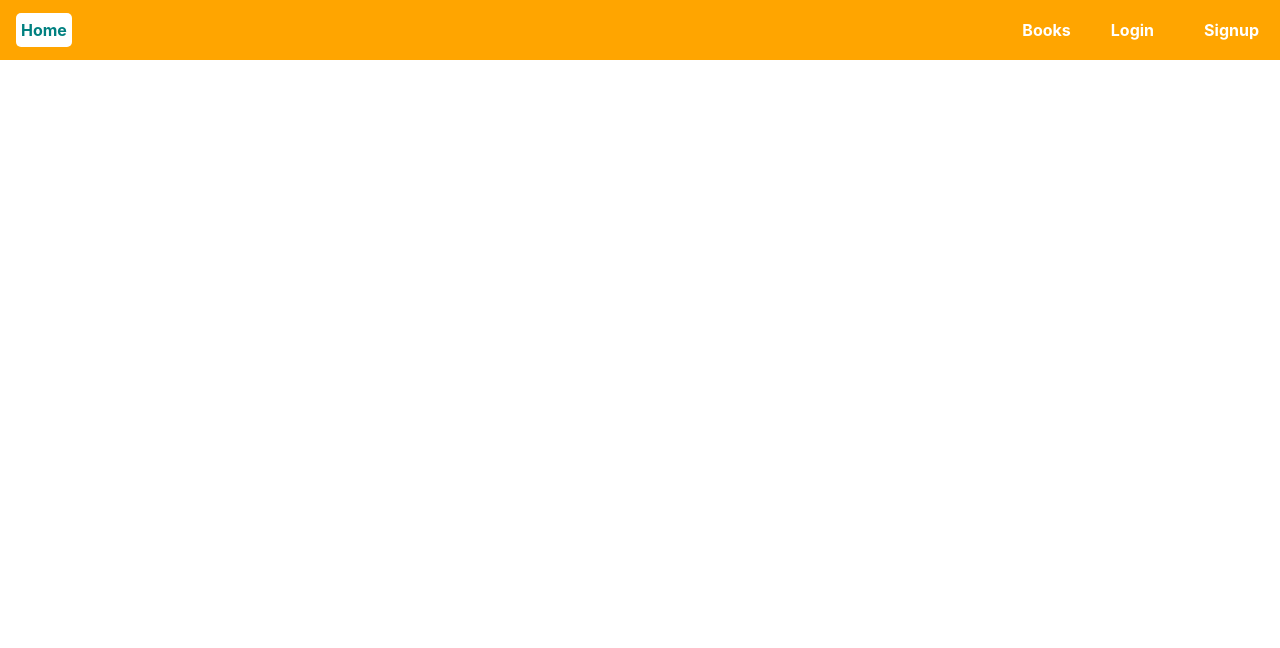
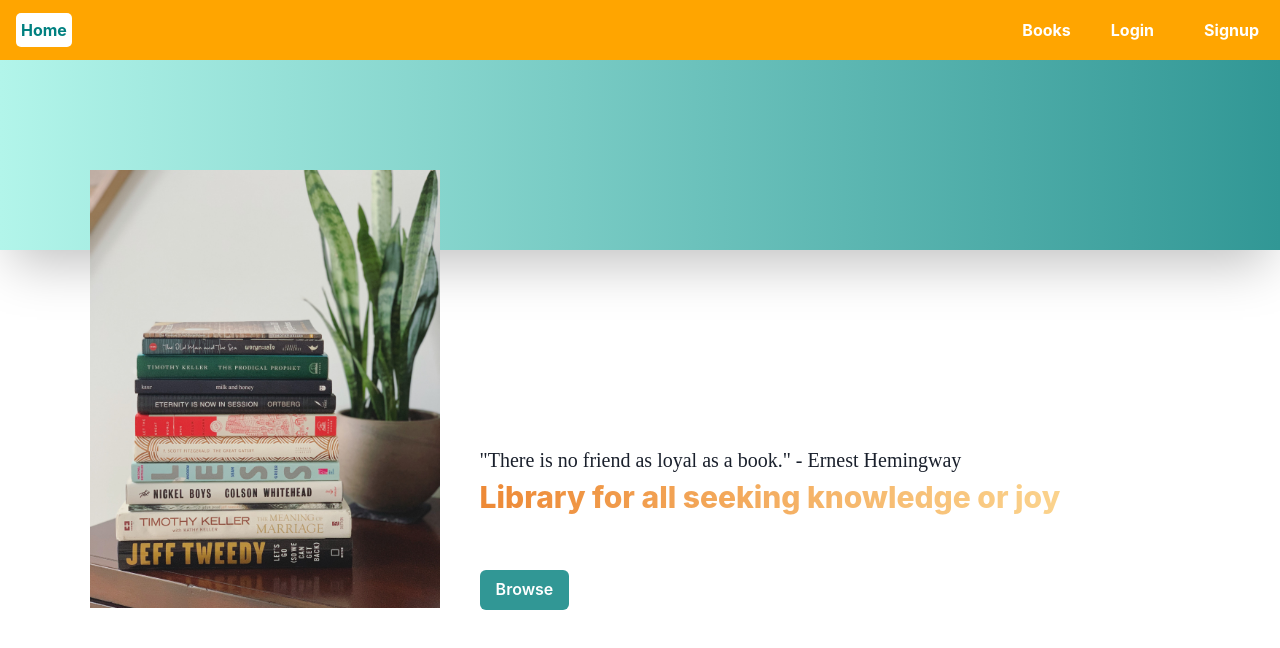
Before and after one commit to anup-an/library-api, a React (Create React App) app in the folder client/: page / in a window 1280 px wide. Shown: the top 648 px of the page. Built offline with nearby package versions, Linux system fonts and the light colour scheme; no server answers.

Commit message:
Add landing page

```diff
--- a/client/src/App.tsx
+++ b/client/src/App.tsx
@@ -12,6 +12,7 @@ import RegisterPage from "./views/RegisterPage";
 import BookDetailsPage from "./views/BookDetailsPage";
 import UserPage from "./views/UserPage";
 import RootLayout from "./views/RootLayout";
+import LandingPage from "./views/LandingPage";
 
 const getInitialState = (): AppState => {
   const auth = localStorage.getItem("authStatus");
@@ -36,6 +37,10 @@ const router = createBrowserRouter([
     element: <RootLayout />,
     errorElement: <div>404</div>,
     children: [
+      {
+        path: "/",
+        element: <LandingPage />,
+      },
       {
         path: "/books",
         element: <BookListPage />,
--- a/client/src/views/LandingPage/index.tsx
+++ b/client/src/views/LandingPage/index.tsx
@@ -1,11 +1,55 @@
-import Button from "src/components/ui/Button";
+import { Box, Text, Flex } from "@chakra-ui/layout";
+import { Button} from "@chakra-ui/react";
 
 const LandingPage = () => {
   return (
-    <div>
-      <h2>Welcome to the library</h2>
-      <Button buttonText="Browse books" type="button"/>
-    </div>
+    <Box>
+      <Box
+        w="100%"
+        h="250px"
+        bgGradient="linear(to-r, teal.100, teal.500)"
+        boxShadow="2xl"
+        borderTop="5px"
+        borderColor="teal"
+      />
+      <Flex
+        zIndex={40}
+        display={["block", "block", "block", "flex"]}
+        width="100%"
+        alignItems="flex-end"
+        gap="40px"
+        marginTop="-80px"
+        marginBottom="40px"
+      >
+        <Box w="350px" marginLeft="7vw" height="440px">
+          <img src="/book_unsplash_image.jpeg" alt="Books" />
+        </Box>
+        <Flex
+          p={["7vw", "7vw", "7vw", "0px"]}
+          flexDirection={["row", "row", "row", "column"]}
+        >
+          <Box>
+            <Text fontFamily="cursive" fontSize="xl">
+              "There is no friend as loyal as a book." - Ernest Hemingway
+            </Text>
+            <Text
+              bgGradient="linear(to-l, orange.200, orange.400)"
+              bgClip="text"
+              fontSize="3xl"
+              fontWeight="extrabold"
+              marginRight="8vw"
+            >
+              Library for all seeking knowledge or joy
+            </Text>
+          </Box>
+          <Box>
+            <Button colorScheme="teal" variant="solid" marginTop="50px">
+              Browse
+            </Button>
+          </Box>
+        </Flex>
+      </Flex>
+    </Box>
   );
 };
 
```
Also changed, not shown: client/public/book_unsplash_image.jpeg (added).
